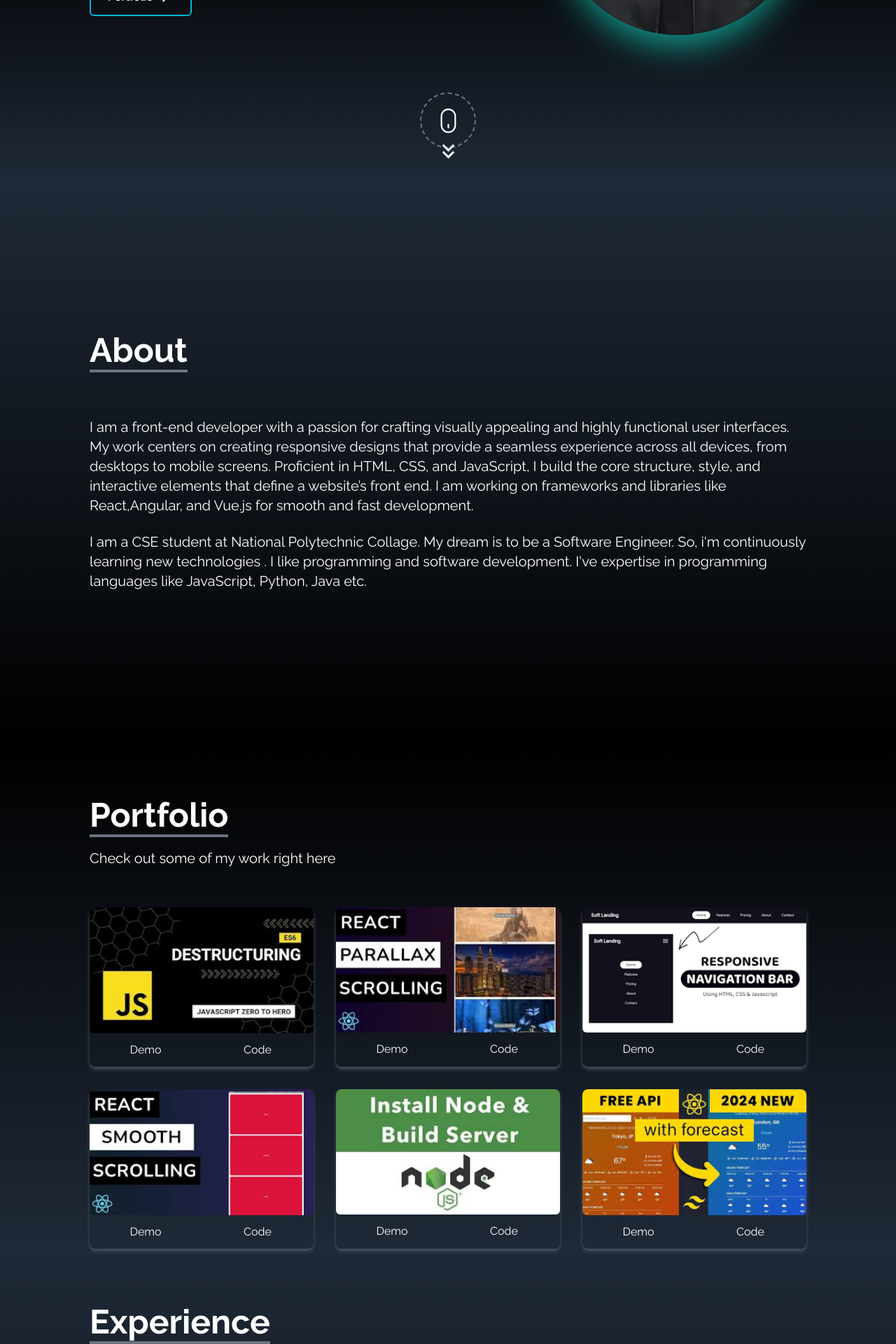
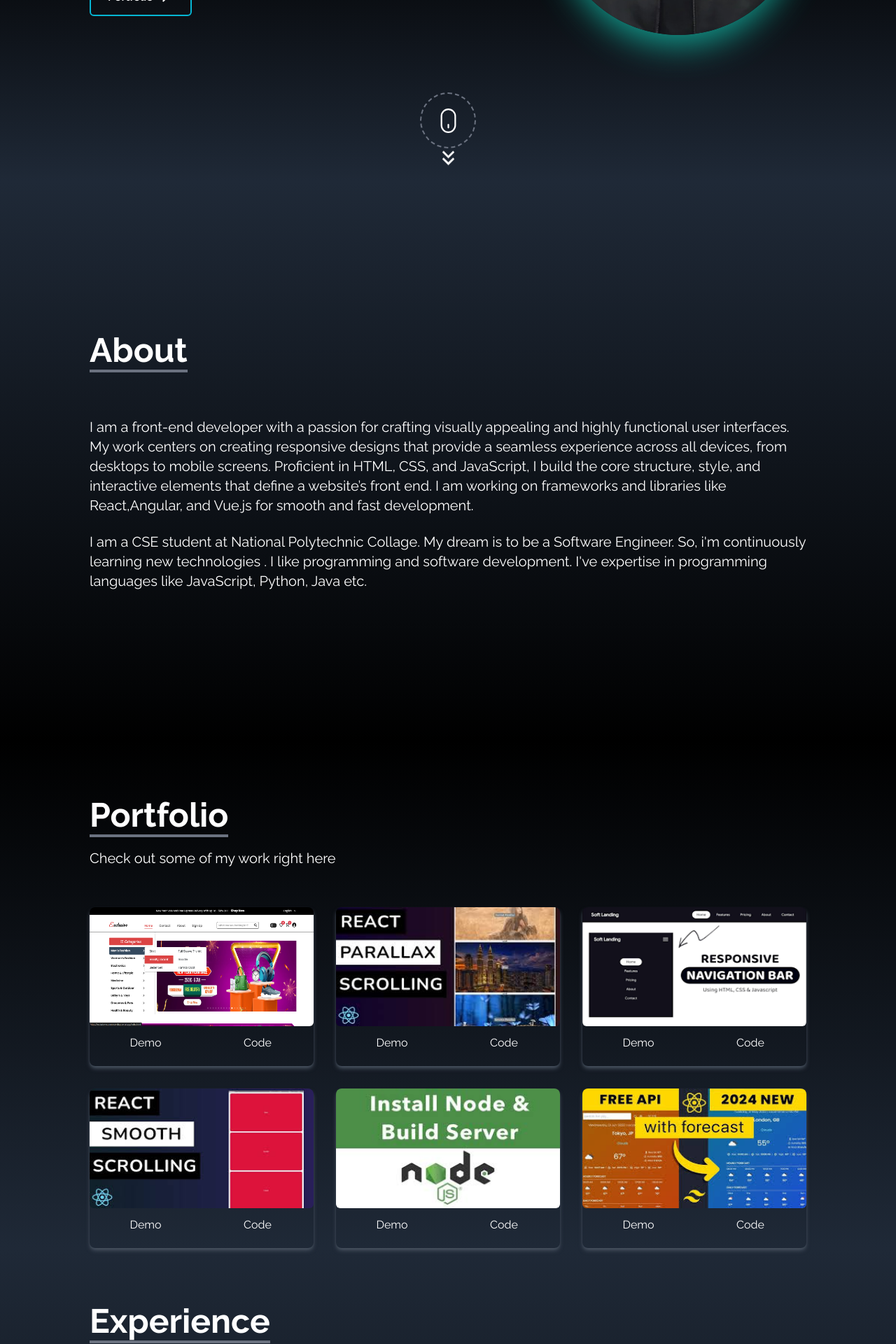
Before and after one commit to JubairHossain-280/Portfolio, a React (Create React App) app: page / in a window 1280 px wide. Shown: the part 540-2460 px from the top of the page at 70% size. Built offline with nearby package versions, Linux system fonts and the light colour scheme.

Commit message:
Add new Portfolio

```diff
--- a/src/components/Home.jsx
+++ b/src/components/Home.jsx
@@ -40,10 +40,12 @@ const Home = () => {
         <div>
             <img src={HeroImage} alt="Profile-img" className='animate-pulse w-3/6 mx-auto md:w-full shadow-2xl shadow-teal-500 transition-all duration-300 ease-in-out' style={{width:'500px',height:'380px', borderRadius:'50%',objectFit: 'contain'}}/>
         </div>
-        <div className='flex justify-center items-center rounded-full border-dashed border-2 border-gray-500 w-20 h-20 md:absolute md:bottom-12'>
-            <BsMouse size={35} className='text-white rotate-180'/>
-        </div>
-        <MdKeyboardDoubleArrowDown size={35} className='text-white md:absolute md:bottom-5 animate-bounce'/>
+        <Link to='about' smooth duration={500} className='hidden flex-col justify-center items-center cursor-pointer absolute bottom-12 lg:flex'>
+            <div className='flex justify-center items-center rounded-full border-dashed border-2 border-gray-500 w-20 h-20'>
+                <BsMouse size={35} className='text-white rotate-180'/>
+            </div>
+            <MdKeyboardDoubleArrowDown size={35} className='text-white absolute -bottom-1/2 animate-bounce'/>
+        </Link>
        </div>
     </div>
   )
--- a/src/components/Portfolio.jsx
+++ b/src/components/Portfolio.jsx
@@ -1,12 +1,13 @@
 import React, { useEffect } from 'react'
 import AOS from 'aos'
 import 'aos/dist/aos.css';
-import Portfolio1 from '../assets/Portfolio1.jpeg'
+import Portfolio1 from '../assets/E-commerce_portfolio.png'
 import Portfolio2 from '../assets/Portfolio2.jpeg'
 import Portfolio3 from '../assets/Portfolio3.png'
 import Portfolio4 from '../assets/Portfolio4.jpeg'
 import Portfolio5 from '../assets/Portfolio5.jpeg'
 import Portfolio6 from '../assets/Portfolio6.jpeg'
+
 
 const Portfolio = () => {
 
@@ -20,26 +21,38 @@ const Portfolio = () => {
     {
       id: 1,
       src: Portfolio1,
+      demo: 'https://exclusive-ecommerce-shop.vercel.app/index.html',
+      code: 'https://github.com/JubairHossain-280/Exclusive'
     },
     {
       id: 2,
       src: Portfolio2,
+      demo: ' ',
+      code: ' '
     },
     {
       id: 3,
       src: Portfolio3,
+      demo: ' ',
+      code: ' '
     },
     {
       id: 4,
       src: Portfolio4,
+      demo: ' ',
+      code: ' '
     },
     {
       id: 5,
       src: Portfolio5,
+      demo: ' ',
+      code: ' '
     },
     {
       id: 6,
       src: Portfolio6,
+      demo: ' ',
+      code: ' '
     },
 
   ]
@@ -56,13 +69,13 @@ const Portfolio = () => {
         <div className='grid sm:grid-cols-2 md:grid-cols-3 gap-8 sm:px-12 md:px-0' data-aos='fade-up' data-aos-easing='ease-in-out'
      data-aos-duration="1200">
 
-          {portfolios.map(({id, src}) => (
+          {portfolios.map(({id, src, demo, code}) => (
 
           <div key={id} className='shadow-md shadow-gray-600 rounded-lg overflow-hidden'>
-            <img src={src} alt="" className='rounded-md duration-200 hover:scale-105 w-full'/>
+            <img src={src} alt="" className='rounded-md duration-200 hover:scale-105 w-full h-3/4'/>
             <div className='flex justify-center items-center'>
-              <button className='w-1/2 px-6 py-3 duration-200 hover:scale-105'>Demo</button>
-              <button className='w-1/2 px-6 py-3 duration-200 hover:scale-105'>Code</button>
+              <a href={demo} target='_blank' className='w-1/2 px-6 py-3 flex justify-center duration-200 hover:scale-105'>Demo</a>
+              <a href={code} target='_blank' className='w-1/2 px-6 py-3 flex justify-center duration-200 hover:scale-105'>Code</a>
             </div>
           </div>
 
```
Also changed, not shown: src/assets/E-commerce_portfolio.png (added).
